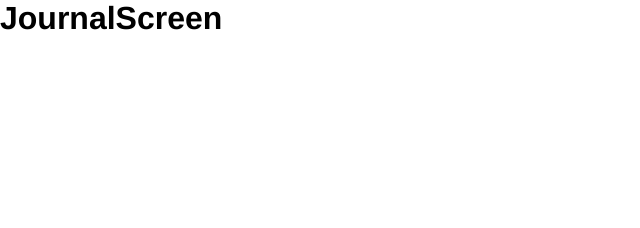
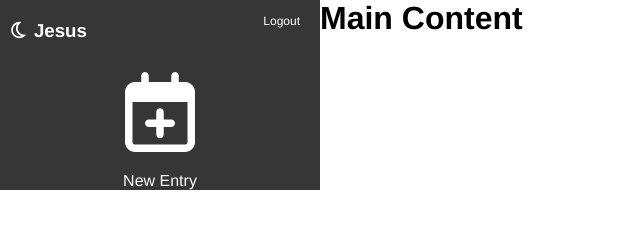
Before and after one commit to JesusMirandaEspino/journal-app-react, a React app: page / in a window 1280 px wide. Shown: the whole page, without its empty margins (0-640 px from the left). Built offline with nearby package versions, Linux system fonts and the light colour scheme.

Commit message:
sidebar journalscreen style

```diff
--- a/public/index.html
+++ b/public/index.html
@@ -24,7 +24,8 @@
       work correctly both with client-side routing and a non-root public URL.
       Learn how to configure a non-root public URL by running `npm run build`.
     -->
-    <title>React App</title>
+  <link rel="stylesheet" href="https://cdnjs.cloudflare.com/ajax/libs/font-awesome/6.0.0-beta2/css/all.min.css" integrity="sha512-YWzhKL2whUzgiheMoBFwW8CKV4qpHQAEuvilg9FAn5VJUDwKZZxkJNuGM4XkWuk94WCrrwslk8yWNGmY1EduTA==" crossorigin="anonymous" referrerpolicy="no-referrer" />
+    <title>Journal App</title>
   </head>
   <body>
     <noscript>You need to enable JavaScript to run this app.</noscript>
--- a/src/components/journal/JournalScreen.js
+++ b/src/components/journal/JournalScreen.js
@@ -1,9 +1,20 @@
-import React from 'react'
+import React from 'react';
+import { Sidebar } from './Sidebar';
 
 export const JournalScreen = () => {
     return (
-        <div>
-            <h1>JournalScreen</h1>
+        <div className="journal__main-content" >
+
+
+            <Sidebar />
+
+            <main>
+
+                <h1>Main Content</h1>
+
+            </main>
+
+
         </div>
     )
 }
--- /dev/null
+++ b/src/components/journal/Sidebar.js
@@ -0,0 +1,27 @@
+import React from 'react'
+
+export const Sidebar = () => {
+    return (
+        <aside className="journal__sidebar" >
+
+            <div className="journal__sidebar-navbar">
+
+                <h3 className="mt-5">
+                    <i className="far fa-moon " ></i>
+                    <spam> Jesus</spam>
+                </h3>
+
+            <button className="btn" >Logout</button>
+
+            </div>
+
+
+            <div className="journal__new-entry" >
+                <i className="far fa-calendar-plus fa-5x " ></i>
+                <p className="mt-5" >New Entry</p>
+
+            </div>
+
+        </aside>
+    )
+}
--- /dev/null
+++ b/src/styles/components/_journal.scss
@@ -0,0 +1,36 @@
+.journal__main-content{
+    display:flex;
+}
+
+.journal__sidebar{
+    background-color:$dark-grey;
+    color:white;
+    display:flex;
+    flex-direction: column;
+    height:100%;
+    padding-left: 10px;
+    padding-right: 10px;
+    width:400px;
+}
+
+.journal__sidebar-navbar{
+    display:flex;
+    justify-content: space-between;
+}
+
+
+.journal__new-entry{
+    display:flex;
+    align-items: center;
+    cursor: pointer;
+    justify-content:center;
+    margin-top: 30px;
+    flex-direction: column;
+    width:100%;
+
+    transition: color 0.6s ease ;
+
+    &:hover{
+        color: darken($color: white, $amount: 20);
+    }
+}
--- a/src/styles/styles.scss
+++ b/src/styles/styles.scss
@@ -2,6 +2,7 @@
 @import './bases/_base';
 @import './components/buttons';
 @import './components/_links';
+@import './components/journal';
 
 
 // Components
```
